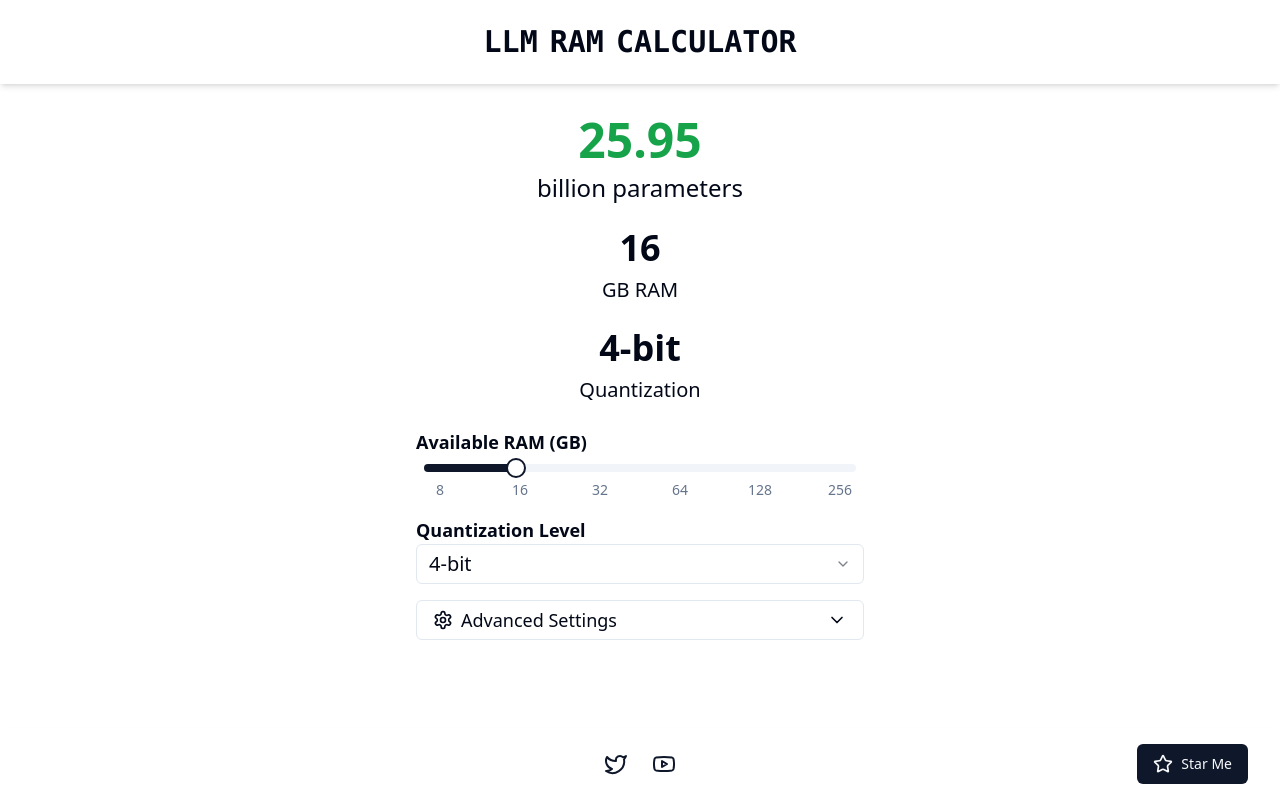
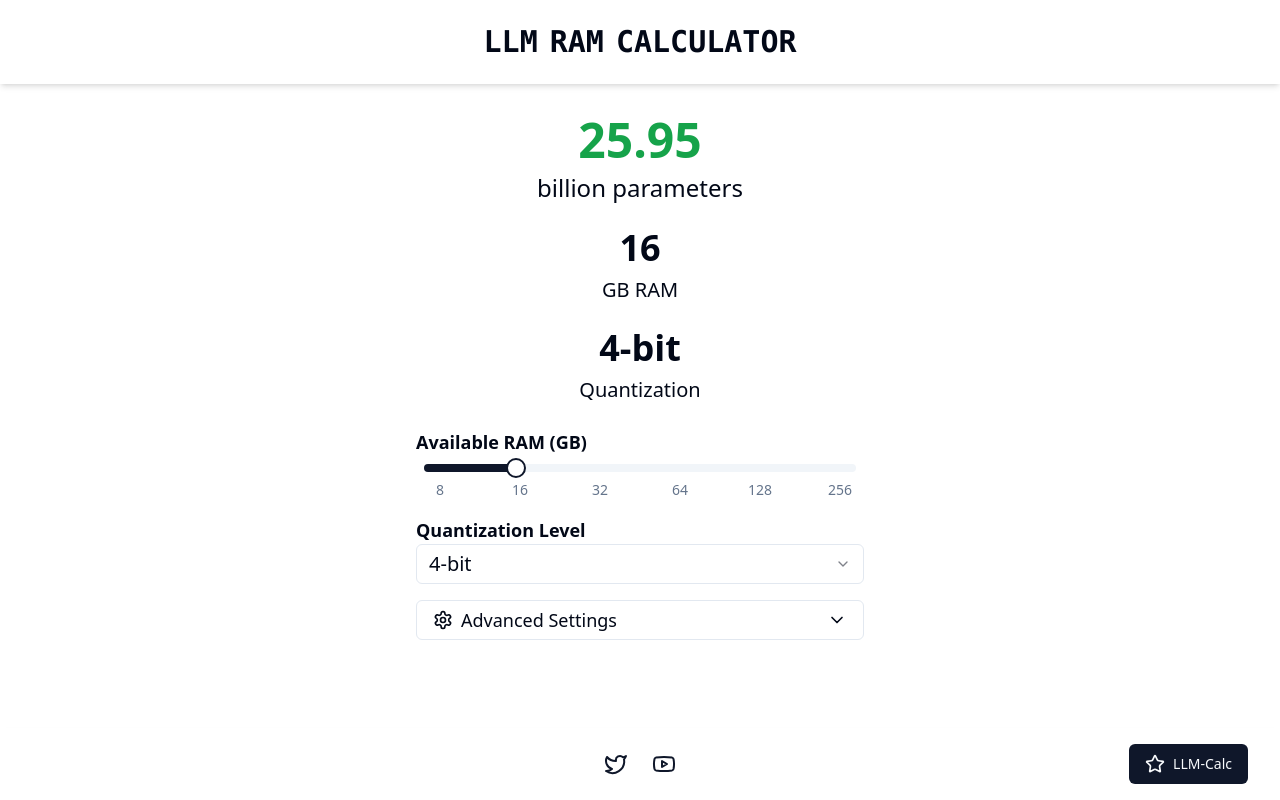
Before and after one commit to RayFernando1337/LLM-Calc, a React (Vite) app: page / in a window 1280 px wide. Built offline with nearby package versions, Linux system fonts and the light colour scheme.

Commit message:
Updated button text

```diff
--- a/src/App.tsx
+++ b/src/App.tsx
@@ -267,7 +267,7 @@ export default function LlmRamCalculator() {
               >
                 <Button className="flex items-center space-x-2">
                   <Star className="h-5 w-5" />
-                  <span>Star Me</span>
+                  <span>LLM-Calc</span>
                 </Button>
               </a>
             </div>
```
